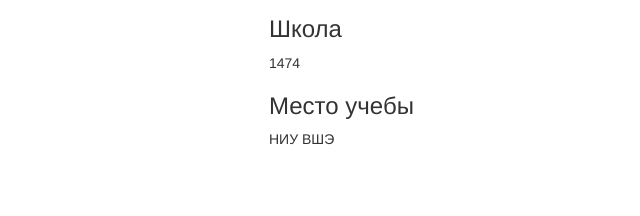
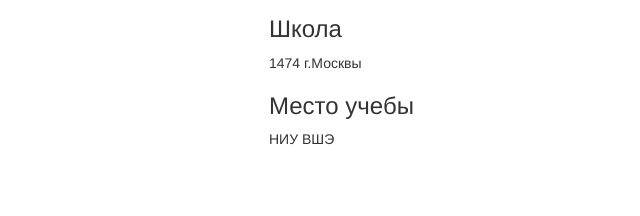
Before and after one commit to AlexandraZhuk/webpage, a plain HTML site: page index.html in a window 1280 px wide. Shown: the part 561-777 px from the top of the page, 386-1026 px from the left. Drawn offline with nearby package versions, Linux system fonts and the light colour scheme; files whose address does not match are found by name.

Commit message:
получилось?

```diff
--- a/index.html
+++ b/index.html
@@ -61,7 +61,7 @@
 
 					<article>
 						<h3>Школа</h2>
-						<p>1474</p>
+						<p>1474 г.Москвы</p>
 					</article>
 					<article>
 						<h3>Место учебы</h2>
```
